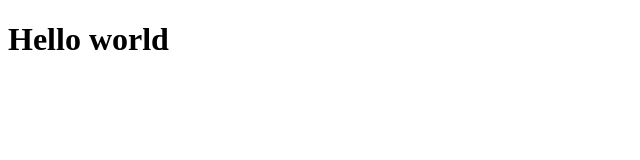
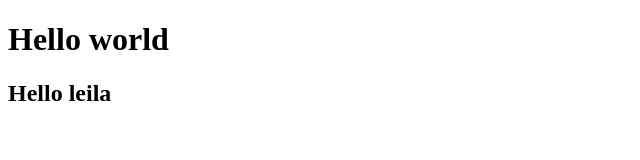
Before and after one commit to leilabl33/pro, a plain HTML site: page index.html in a window 1280 px wide. Shown: the whole page, without its empty margins (0-640 px from the left). Drawn offline with Linux system fonts and the light colour scheme.

Commit message:
changement index

```diff
--- a/index.html
+++ b/index.html
@@ -6,6 +6,7 @@
     <title>Document</title>
 </head>
 <body><h1>Hello world</h1>
+    <h2>Hello leila</h2>
 
 </body>
 </html>
```
